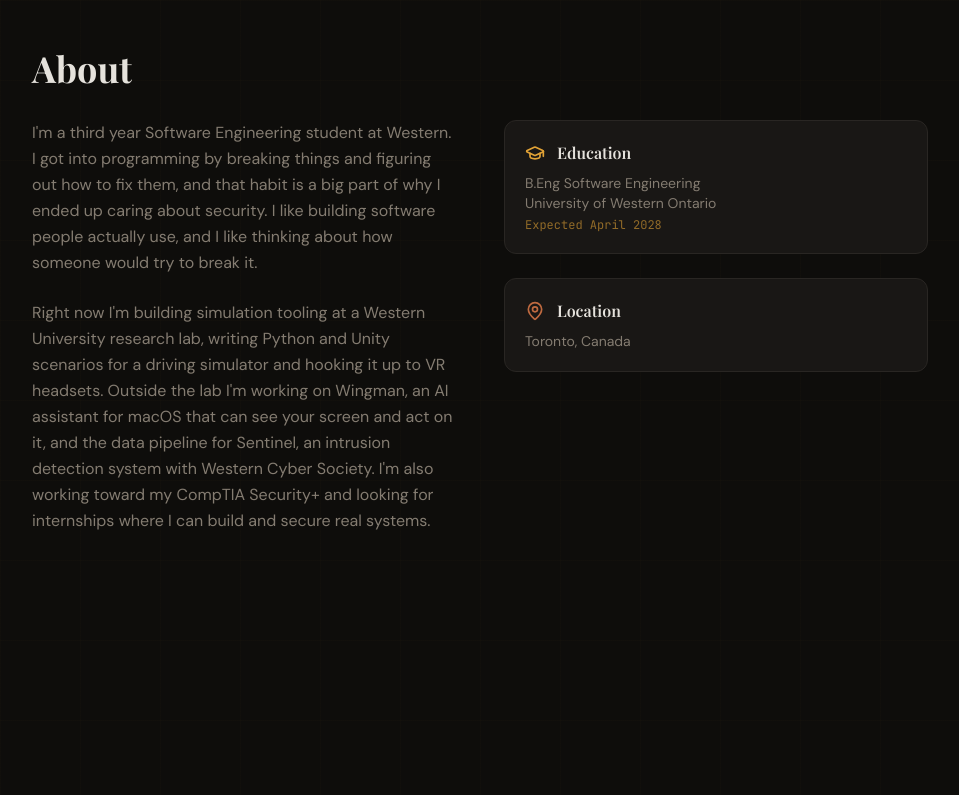
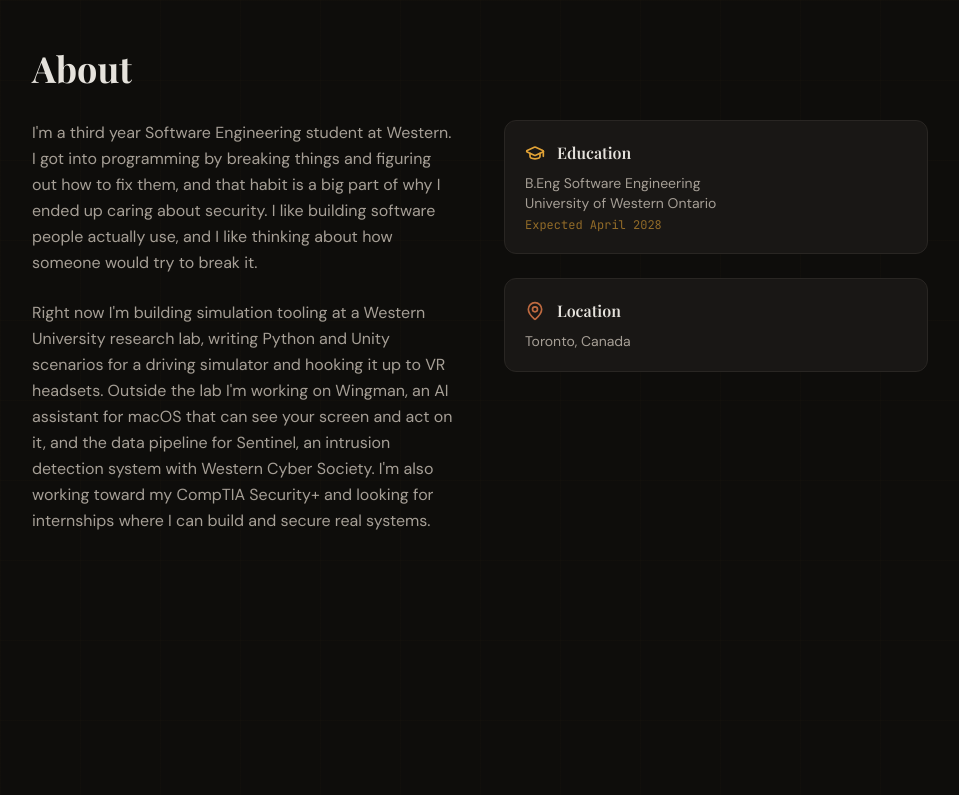
Before and after one commit to Anomaly-E-E/Anomaly-E-E.github.io, a React (Vite) app: page / in a window 1280 px wide. Shown: the part 880-1675 px from the top of the page, without its empty margins (160-1119 px from the left). Built offline with nearby package versions, Linux system fonts and the light colour scheme; the HTML template or start-up script is replaced by a standard one; a web font is replaced by a local one.

Commit message:
brighter body text

```diff
--- a/src/index.css
+++ b/src/index.css
@@ -22,7 +22,7 @@
     --secondary-foreground: 40 12% 75%;
 
     --muted: 30 6% 11%;
-    --muted-foreground: 35 8% 48%;
+    --muted-foreground: 35 8% 62%;
 
     --accent: 20 50% 50%;
     --accent-foreground: 40 15% 95%;
```
